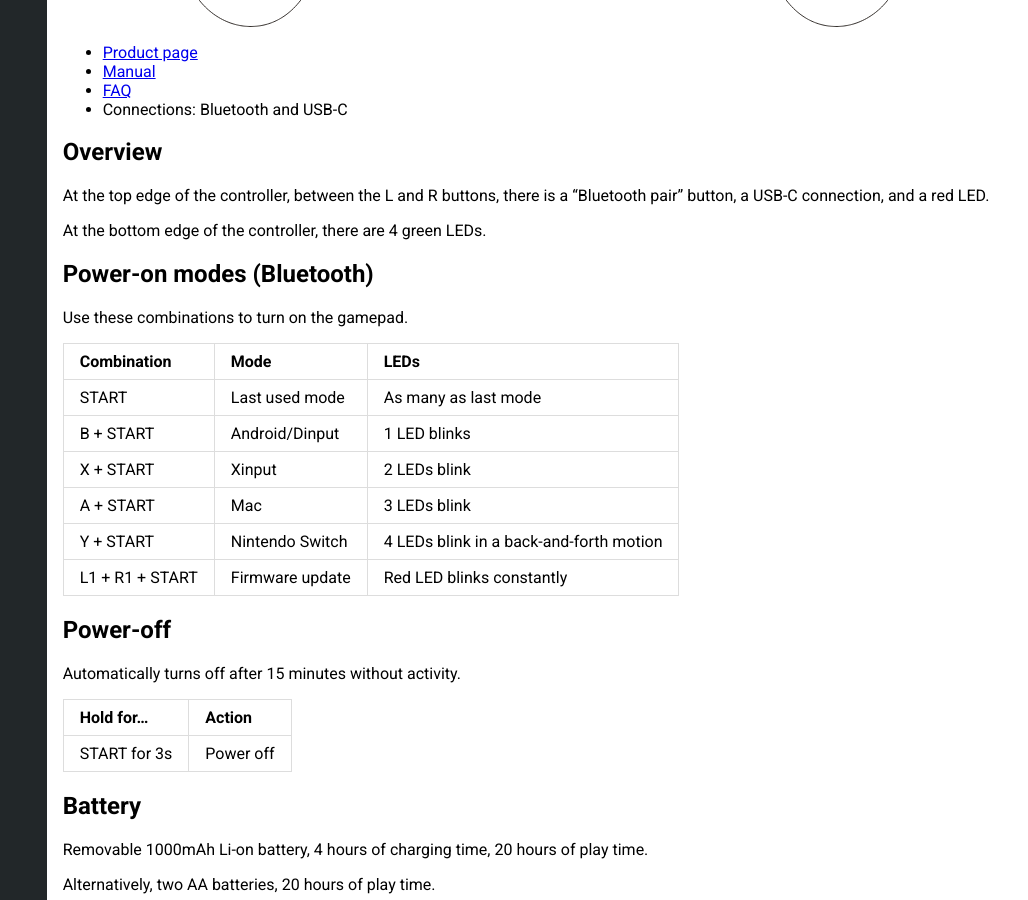
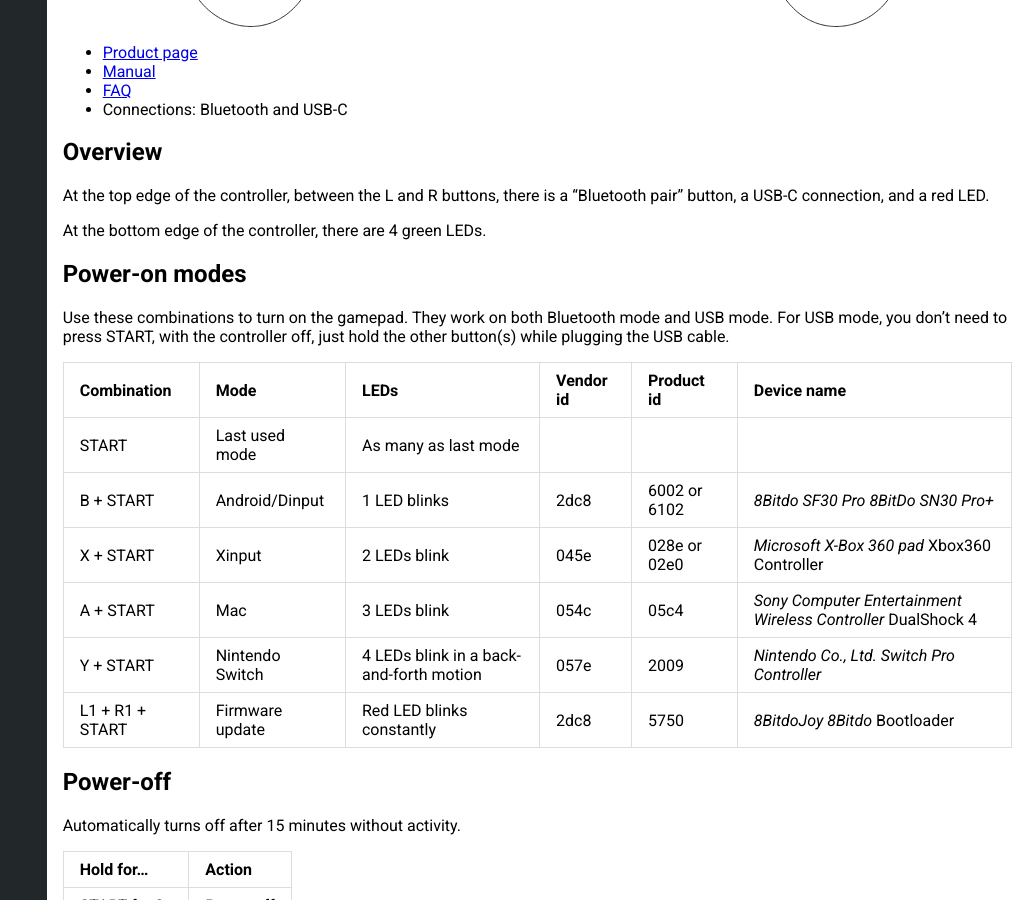
Before and after one commit to denilsonsa/gamepad-cheatsheet, a Jekyll site: the page built from _gamepads/8BitDo_SN30_Pro_Plus.md, in a window 1280 px wide and 900 px high, scrolled down 580 px. Shown: the whole window, without its empty margins (252-1280 px from the left). Built offline with Jekyll 4.4.1, drawn with Linux system fonts in a browser that asks for light colours.

Commit message:
Added more information about vendorId and productId
It's quite time-consuming to catalog all of these.

```diff
--- a/_gamepads/8BitDo_SN30_Pro_Plus.md
+++ b/_gamepads/8BitDo_SN30_Pro_Plus.md
@@ -18,18 +18,18 @@
 
 At the bottom edge of the controller, there are 4 green LEDs.
 
-## Power-on modes (Bluetooth)
+## Power-on modes
 
-Use these combinations to turn on the gamepad.
+Use these combinations to turn on the gamepad. They work on both Bluetooth mode and USB mode. For USB mode, you don't need to press START, with the controller off, just hold the other button(s) while plugging the USB cable.
 
-Combination     | Mode            | LEDs
---------------- | --------------- | ----
-START           | Last used mode  | As many as last mode
-B + START       | Android/Dinput  | 1 LED blinks
-X + START       | Xinput          | 2 LEDs blink
-A + START       | Mac             | 3 LEDs blink
-Y + START       | Nintendo Switch | 4 LEDs blink in a back-and-forth motion
-L1 + R1 + START | Firmware update | Red LED blinks constantly
+Combination     | Mode            | LEDs                         | Vendor id | Product id | Device name                                                   |
+--------------- | --------------- | --------------------------------------- | ---- | ---- | ------------------------------------------------------------- |
+START           | Last used mode  | As many as last mode                    |      |      |                                                               |
+B + START       | Android/Dinput  | 1 LED blinks                            | 2dc8 | 6002 or 6102 | *8Bitdo SF30 Pro   8BitDo SN30 Pro+*                  |
+X + START       | Xinput          | 2 LEDs blink                            | 045e | 028e or 02e0 | *Microsoft X-Box 360 pad* Xbox360 Controller          |
+A + START       | Mac             | 3 LEDs blink                            | 054c | 05c4 | *Sony Computer Entertainment Wireless Controller* DualShock 4 |
+Y + START       | Nintendo Switch | 4 LEDs blink in a back-and-forth motion | 057e | 2009 | *Nintendo Co., Ltd. Switch Pro Controller*                    |
+L1 + R1 + START | Firmware update | Red LED blinks constantly               | 2dc8 | 5750 | *8BitdoJoy 8Bitdo* Bootloader                                 |
 
 ## Power-off
 
```
Also changed, not shown: _gamepads/ZhiXu_STK-7004X.md (+3 -3 lines).
